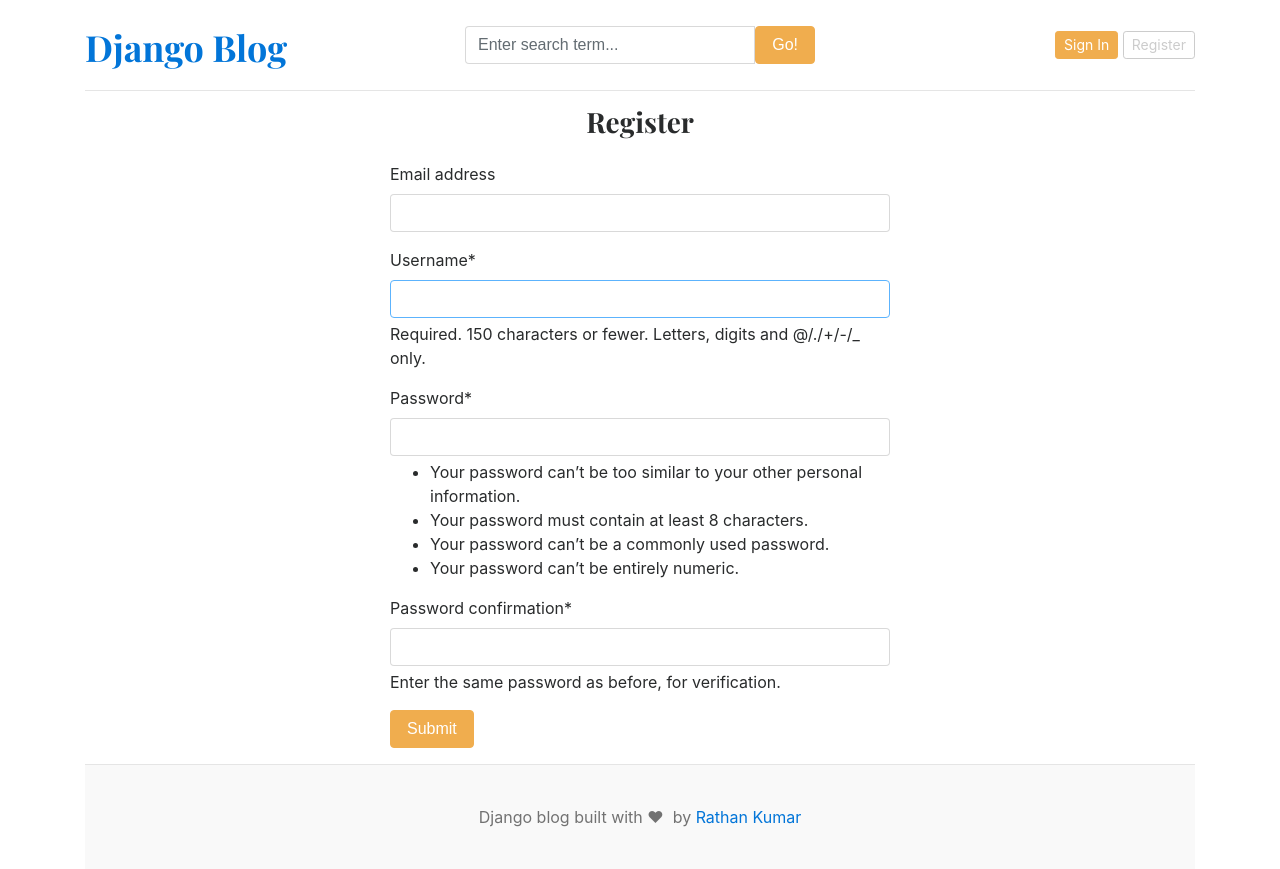
After one commit to AleMiha/blog, a Django app: page /register/ in a window 1280 px wide. The commit adds this page. Run offline with Django 5.2, Linux system fonts and the light colour scheme; data that the repository does not hold is empty; some libraries are stand-ins or nearby versions.

Commit message:
finished 74. Register Functionality

```diff
--- /dev/null
+++ b/blog_main/forms.py
@@ -0,0 +1,8 @@
+from django.contrib.auth.models import User
+from django.contrib.auth.forms import UserCreationForm
+
+
+class RegistrationForm(UserCreationForm):
+    class Meta:
+        model = User
+        fields = ('email', 'username', 'password1', 'password2')
--- a/blog_main/settings.py
+++ b/blog_main/settings.py
@@ -41,6 +41,8 @@ INSTALLED_APPS = [
     'django.contrib.staticfiles',
     'blogs',
     'assignments',
+    'crispy_forms',
+    'crispy_bootstrap4',
 ]
 
 MIDDLEWARE = [
@@ -134,3 +136,5 @@ DEFAULT_AUTO_FIELD = 'django.db.models.BigAutoField'
 
 MEDIA_URL = '/media/'
 MEDIA_ROOT = BASE_DIR /'media'
+
+CRISPY_TEMPLATE_PACK = 'bootstrap4'
--- a/blog_main/urls.py
+++ b/blog_main/urls.py
@@ -25,7 +25,8 @@ urlpatterns = [
     path('admin/', admin.site.urls),
     path('', views.home, name="home"),
     path('category/', include('blogs.urls')),
-    path('<slug:slug>/',BlogsView.blogs, name="blogs"),
+    path('blogs/<slug:slug>/',BlogsView.blogs, name="blogs"),
     # Search endpoint
     path('blogs/search/', BlogsView.search, name='search'),
+    path('register/', views.register, name='register'),
 ] + static(settings.MEDIA_URL, document_root=settings.MEDIA_ROOT)
--- a/blog_main/views.py
+++ b/blog_main/views.py
@@ -1,8 +1,11 @@
 
-from django.shortcuts import render
+from django.shortcuts import render, redirect
 
 from blogs.models import Blog, Category
 from assignments.models import About
+from .forms import RegistrationForm
+from django.contrib.auth.forms import AuthenticationForm
+from django.contrib import auth
 
 def home(request):
   # Commented out due to context_processors.py
@@ -23,3 +26,18 @@ def home(request):
     'about': about,
   }
   return render(request, 'home.html',context)
+
+def register(request):
+    if request.method == 'POST':
+        form = RegistrationForm(request.POST)
+        if form.is_valid():
+            form.save()
+            return redirect('register')
+        else:
+            print(form.errors)
+    else:
+        form = RegistrationForm()
+    context = {
+        'form': form,
+    }
+    return render(request, 'register.html', context)
--- a/templates/base.html
+++ b/templates/base.html
@@ -29,7 +29,7 @@
           </div>
           <div class="col-4 d-flex justify-content-end align-items-center">
             <a class="btn btn-sm btn-warning" href="#">Sign In</a> &nbsp;
-            <a class="btn btn-sm btn-outline-secondary" href="#">Register</a>
+            <a class="btn btn-sm btn-outline-secondary" href="{% url "register" %}">Register</a>
           </div>
         </div>
       </header>
--- /dev/null
+++ b/templates/register.html
@@ -0,0 +1,13 @@
+{% extends 'base.html' %}
+
+
+{% block content %}
+{% load crispy_forms_tags %}
+
+<h3 class="text-center">Register</h3>
+<form action="{% url 'register' %}" method="POST" style="width:500px; margin:auto;" class="py-3">
+    {% csrf_token %}
+    {{ form | crispy }}
+    <button type="submit" class="btn btn-warning">Submit</button>
+</form>
+{% endblock %}
```
